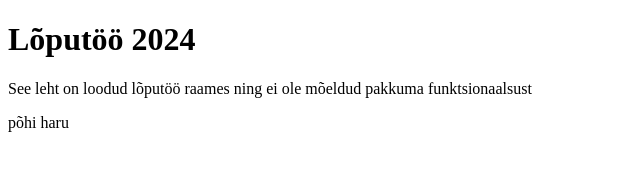
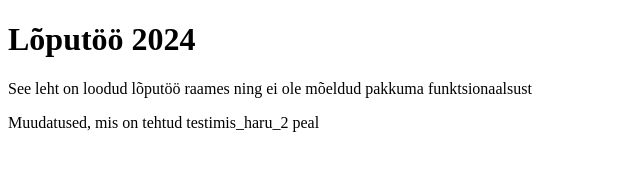
Before and after one commit to andrnar/thesis2024, a website: page nodejs-webapp/index.html in a window 1280 px wide. Shown: the whole page, without its empty margins (0-640 px from the left). Drawn offline with Linux system fonts and the light colour scheme.

Commit message:
Testing custom branch 2

```diff
--- a/nodejs-webapp/index.html
+++ b/nodejs-webapp/index.html
@@ -8,6 +8,6 @@
 <body>
 <h1>Lõputöö 2024</h1>
 <p>See leht on loodud lõputöö raames ning ei ole mõeldud pakkuma funktsionaalsust</p>
-<p>põhi haru</p>
+<p>Muudatused, mis on tehtud testimis_haru_2 peal</p>
 </body>
 </html>
```
